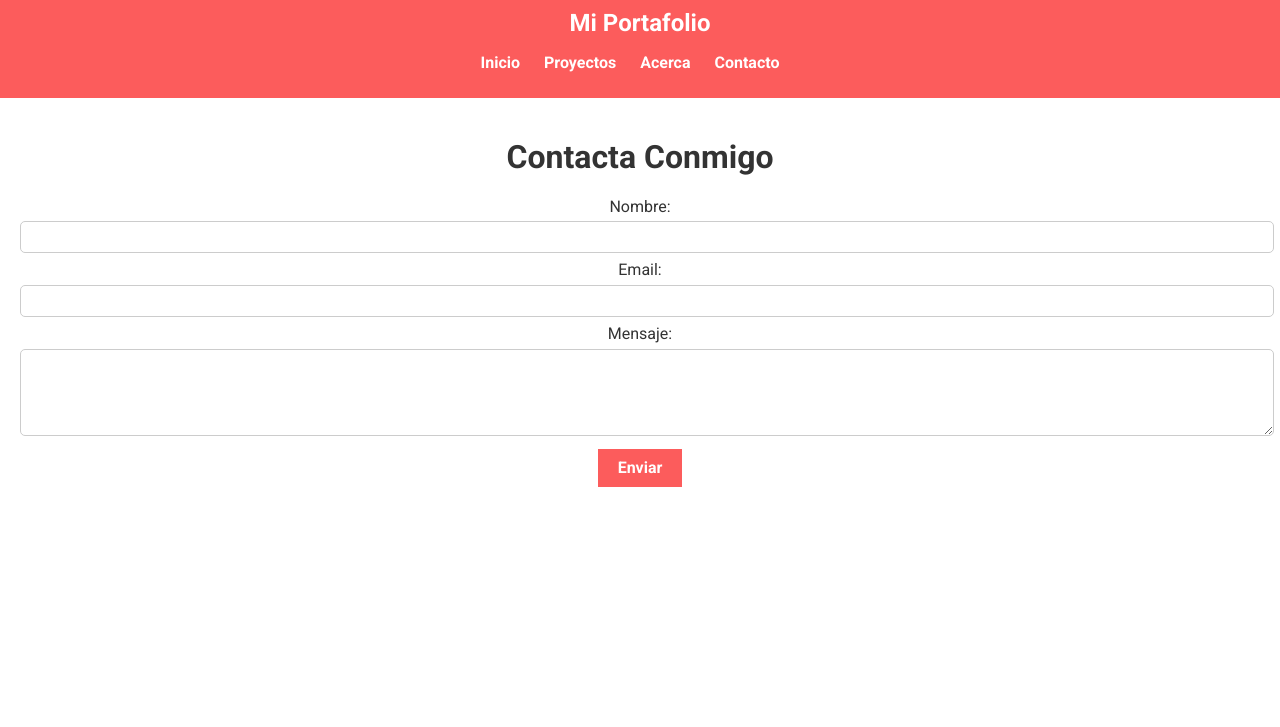
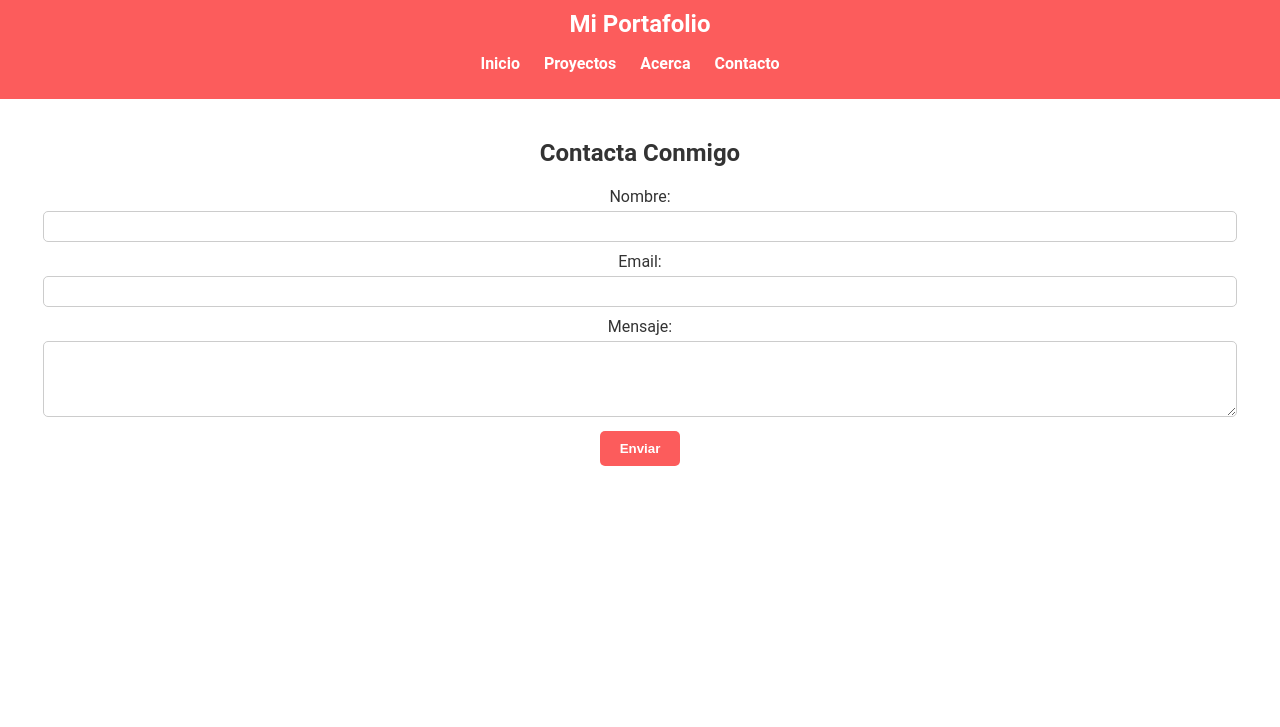
Before and after one commit to davld7/my-portfolio, a FastAPI app: page /contact/ in a window 1280 px wide. Shown: the top 727 px of the page. Run offline with FastAPI, Linux system fonts and the light colour scheme.

Commit message:
fixed margins

```diff
--- a/static/css/styles.css
+++ b/static/css/styles.css
@@ -1,7 +1,3 @@
-@import url('https://cdnjs.cloudflare.com/ajax/libs/normalize/8.0.1/normalize.min.css');
-
-@import url('https://fonts.googleapis.com/css?family=Roboto:400,700&display=swap');
-
 body {
     font-family: 'Roboto', sans-serif;
     background-color: #fff;
@@ -58,6 +54,7 @@ button {
     padding: 10px 20px;
     font-weight: bold;
     cursor: pointer;
+    border-radius: 5px; /* Ajusta el valor según la cantidad de redondeo deseada */
 }
 
 label {
@@ -69,17 +66,20 @@ input[type="text"],
 input[type="email"],
 textarea,
 .message {
-    width: 100%;
-    padding: 6px;
-    margin-bottom: 8px;
+    width: 95%;
+    padding: 7px;
+    margin-bottom: 10px;
     border: 1px solid #ccc;
     border-radius: 5px;
+    margin-left: auto;
+    margin-right: auto;
 }
 
 .message {
     resize: vertical;
     height: 120px;
 }
+
 
 footer {
     position: fixed;
--- a/templates/index.html
+++ b/templates/index.html
@@ -23,8 +23,8 @@
 
     <section>
         <h1>¡Hola!</h1>
-        <p>Aquí puede explorar mis proyectos y saber más sobre mí.</p>
         <img src="/user-interface.png" alt="User Interface Image" width="250">
+        <p>Te invito a explorar mi portafolio, donde podrás conocer en detalle mis proyectos y acerca de mí.</p>
     </section>
 
     <footer>
```
